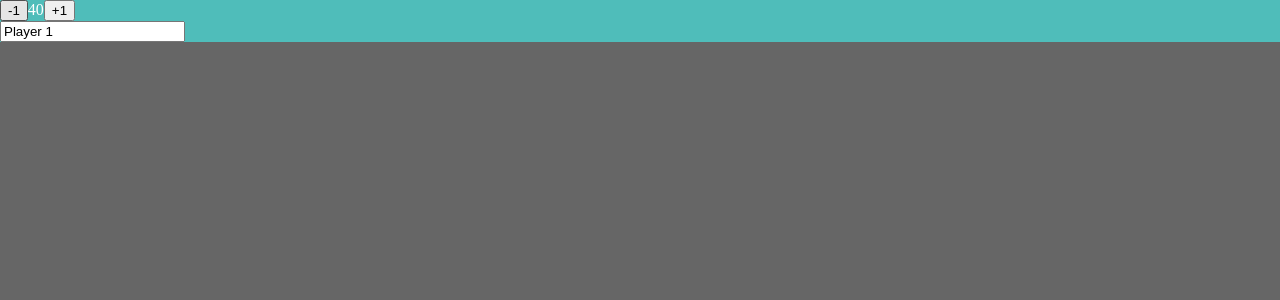
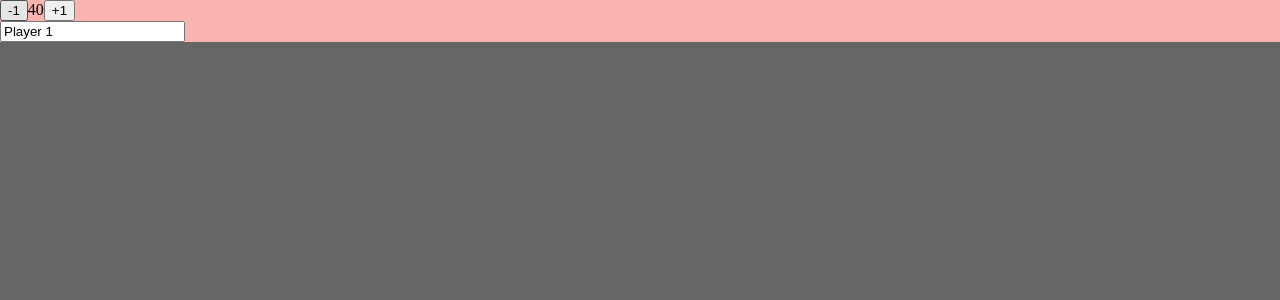
Before and after one commit to boilemmashem/lifecounter, a React (Create React App) app: page / in a window 1280 px wide. Both pictures are taken after a click on the button "Start Game". Shown: the top 300 px of the page. Built offline with nearby package versions, Linux system fonts and the light colour scheme.

Commit message:
updated colours with built-in contrasts

```diff
--- a/src/components/App.jsx
+++ b/src/components/App.jsx
@@ -29,6 +29,7 @@ export function App() {
       chosenColors.push(newColor);
       return newColor;
     }
+    console.log(chosenColors);
 
     for(let i = 1; i <= numOfPlayers; i++) {
 
@@ -37,12 +38,11 @@ export function App() {
         startingLifeTotal={startingLifeTotal}
         defaultPlayerName={`Player ${i}`}
         playerNo={i}
-        playerColor={getNewPlayerColor()}
+        playerColors={getNewPlayerColor()}
         key={`player${i}`}
         />
         )
       }
-    console.log(chosenColors);
     return playersArr;
   }
 
--- a/src/components/Player.jsx
+++ b/src/components/Player.jsx
@@ -1,6 +1,5 @@
 import React, {useState} from 'react'
 import styled from 'styled-components'
-import {getContrastColor} from '../data/getColor'
 
 
 // TODO Pass player props into background
@@ -11,14 +10,15 @@ const StyledPlayer = styled.section`
 export const Player = (props) => {
     const [playerLifeTotal, setPlayerLifeTotal] = useState(props.startingLifeTotal);
     const [playerName, setPlayerName] = useState(props.defaultPlayerName);
-    const [playerColor, setPlayerColor] = useState(props.playerColor)
+    const [playerBGColor, setPlayerColor] = useState(props.playerColors[0])
+    const [playerContrastColor, setPlayerContrastColor] = useState(props.playerColors[1])
 
     const addPlayerLife = (num) => {
         setPlayerLifeTotal(playerLifeTotal + num)
     }
 
     return (
-        <StyledPlayer className={`player${props.playerNo}`} playerColor={playerColor} contrastColor={getContrastColor(playerColor)}>
+        <StyledPlayer className={`player${props.playerNo}`} playerColor={playerBGColor} contrastColor={playerContrastColor}>
             <div>
                 <button className="lifeTotalMinus" onClick={() => addPlayerLife(-1)}>-1</button>
                 <span>{playerLifeTotal}</span>
--- a/src/data/colors.json
+++ b/src/data/colors.json
@@ -1,12 +1,12 @@
 {
-    "navy" : "#143F6B",
-    "red" : "#F55353",
-    "orange" : "#FEB139",
-    "yellow" : "#F6F54D",
-    "purple" : "#9145B6",
-    "peach" : "#FF5677",
-    "teal" : "#4FBDBA",
-    "duckegg" : "#11999E",
-    "slate" : "#40514E",
-    "blossom" : "#FFBCBC"
+    "gunmetal" : ["#292F36", "#fff"],
+    "myrtle green" : ["#3C7E7D", "#fff"],
+    "medium turquoise" : ["#4ECDC4", "#000"],
+    "tropical sea" : ["#A3E6DE", "#000"],
+    "mint cream" : ["#F7FFF7", "#000"],
+    "light coral" : ["#FFE66D", "#000"],
+    "blossom" : ["#FBB5B1", "#000"],
+    "strawberry" : ["#FF6B6B", "#000"],
+    "sandy brown" : ["#FFA96C", "#fff"],
+    "yellow" : ["#FFE66D", "#000"]
 }
--- a/src/data/getColor.js
+++ b/src/data/getColor.js
@@ -11,10 +11,3 @@ export const getRandomColor = () => {
     }
     return colorValues[getRandomIntInclusive(0, numOfColors)]
 }
-
-// Return black or white in contrast to the passed value
-export const getContrastColor = (hexcolor) => {
-    const removeHash = hexcolor.charAt(0) === '#' ? hexcolor.slice(1) : hexcolor
-    // parse the hexcolour as base 16 and decide on light half or dark half
-    return (parseInt(removeHash, 16) > 0xffffff/2) ? '#000':'#FFF';
-}
```
